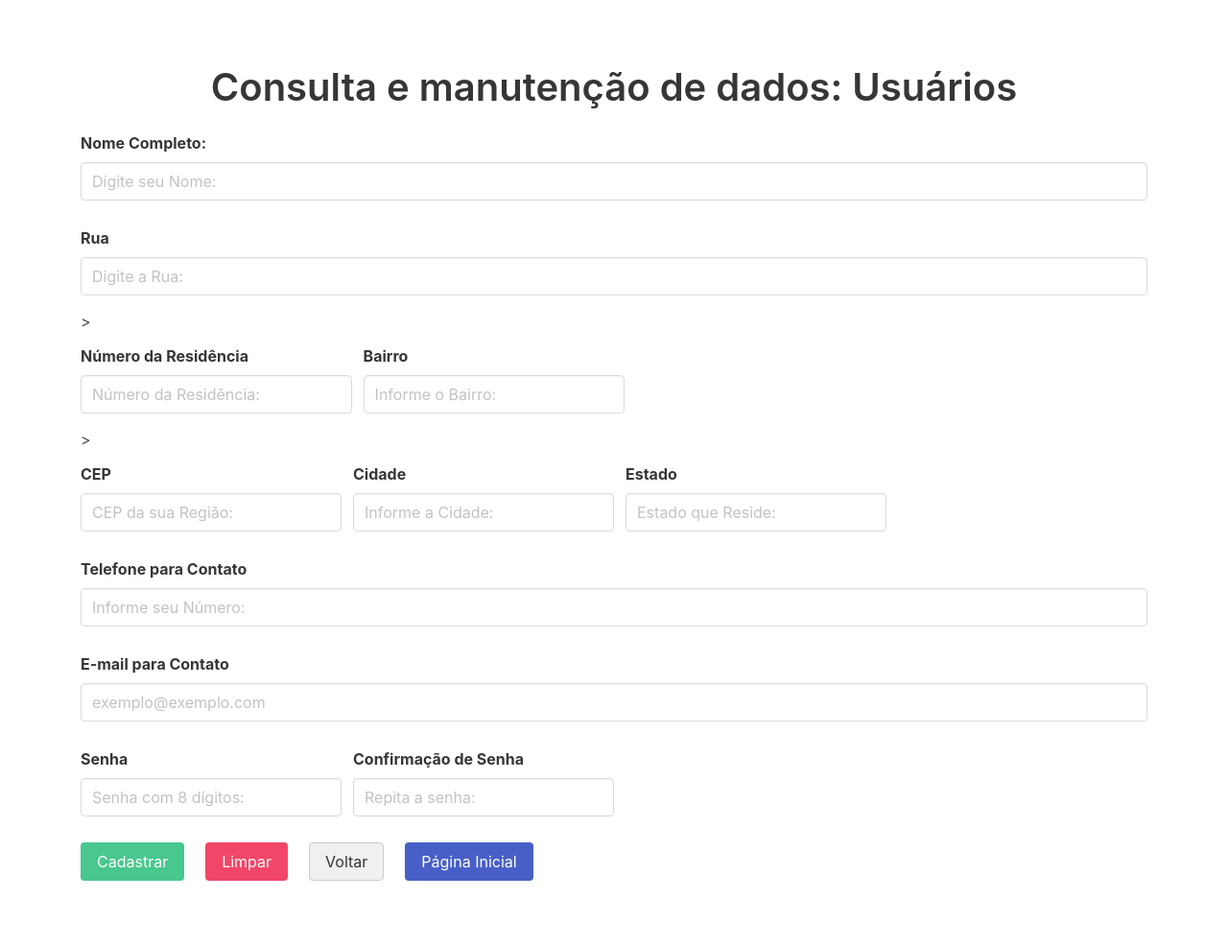
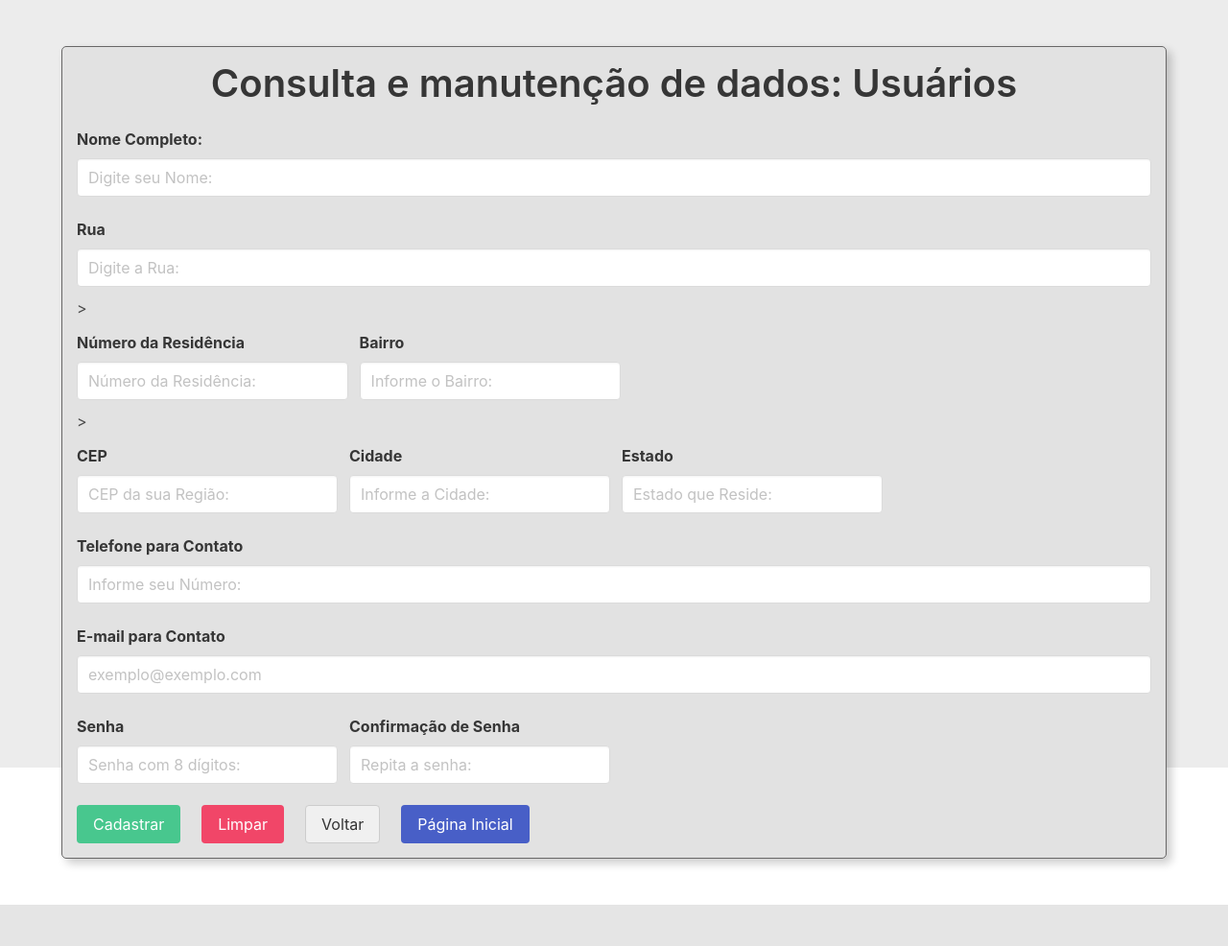
Before and after one commit to Medusa-Softworks/_ecologisticaFA, a PHP site: page /usuario/atu-usuario.php in a window 1280 px wide. Shown: the whole page at 96% size. After the commit the page ends 943 px from the top, so only its background shows below. Run offline with PHP 8.4, Linux system fonts and the light colour scheme; data that the repository does not hold is empty.

Commit message:
CSS ATUALIZADO - NAO DEIXE NA PASTA ASSETS!
NAO DEIXE NA PASTA ASSETS! DEIXE FORA DELA!

```diff
--- a/assets/css/bulmacadusuario.css
+++ b/assets/css/bulmacadusuario.css
@@ -1,9 +1,20 @@
+body {
+    background-color: #ececec;
+    max-height:max-content;
+    height: 100vh;
+    margin: 0;
+}
+
 /* Estilos para o formulário de cadastro de usuários */
 .container {
-    max-width: 800px; /* largura máxima do container */
-    margin: 0 auto; /* centraliza o container na página */
-    padding: 20px; /* espaçamento interno */
-}
+    background-color: #e2e2e2;
+    max-width: 800px;
+    margin: 0 auto;
+    padding: 15px;
+    border: 1px solid #686767; /* Adiciona uma borda sólida preta de 2px */
+    box-shadow: 5px 5px 10px rgba(0, 0, 0, 0.2); /* Adiciona uma sombra preta com 5px de deslocamento horizontal e vertical, 10px de raio de dispersão e 20% de opacidade */
+    border-radius: 5px; /* Arredonda os cantos com um raio de 10px */
+  }
 
 .title {
     margin-bottom: 20px; /* espaçamento inferior do título */
@@ -14,7 +25,7 @@
 }
 
 .input {
-    margin-bottom: 15px; /* espaçamento inferior do campo de entrada */
+    margin-bottom: 10px; /* espaçamento inferior do campo de entrada */
 }
 
 .button {
```
Also changed, not shown: assets/css/bulmaindex.css (+10 -3 lines), assets/css/bulmamenu.css (+8 -0 lines), assets/css/bulmaveiculo.css (+20 -4 lines), assets/css/bulmaviewuser.css (+18 -0 lines).
